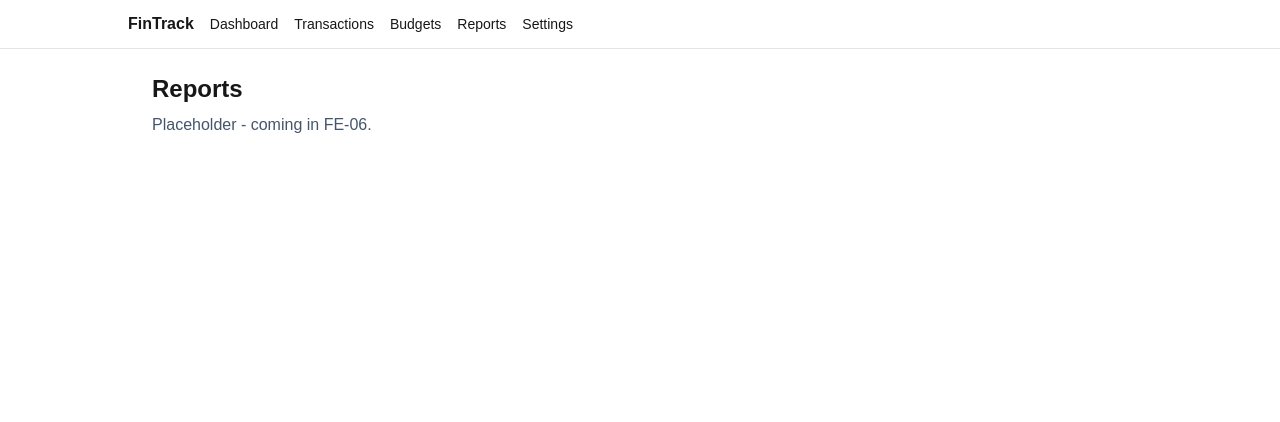
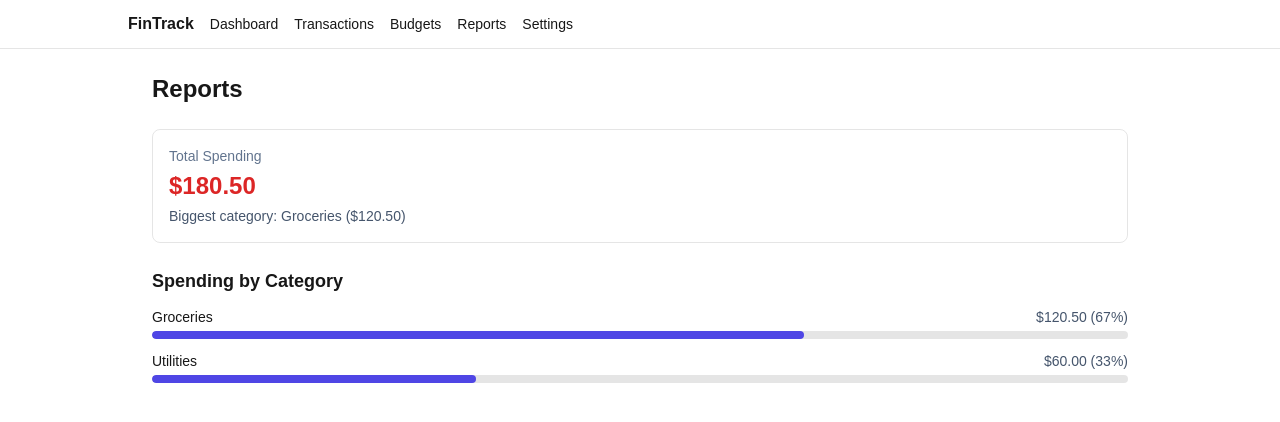
Before and after one commit to Umaimk/personalfinancetracker, a Next.js app: page /reports in a window 1280 px wide. Shown: the top 422 px of the page. Built offline with nearby package versions, Linux system fonts and the light colour scheme.

Commit message:
Add Reports page with category spending breakdown

```diff
--- a/app/reports/page.tsx
+++ b/app/reports/page.tsx
@@ -1,8 +1,99 @@
+"use client";
+
+import { useEffect, useState } from "react";
+import { getTransactions } from "@/lib/transactions";
+import { Transaction } from "@/lib/types";
+
+interface CategoryTotal {
+  category: string;
+  total: number;
+}
+
 export default function ReportsPage() {
+  const [transactions, setTransactions] = useState<Transaction[]>([]);
+  const [loaded, setLoaded] = useState(false);
+
+  useEffect(() => {
+    setTransactions(getTransactions());
+    setLoaded(true);
+  }, []);
+
+  if (!loaded) {
+    return (
+      <div>
+        <h1 className="text-2xl font-bold">Reports</h1>
+        <p className="mt-2 text-slate-600">Loading...</p>
+      </div>
+    );
+  }
+
+  const expenses = transactions.filter((t) => t.type === "expense");
+  const totalExpenses = expenses.reduce((sum, t) => sum + t.amount, 0);
+
+  const byCategory: Record<string, number> = {};
+  for (const t of expenses) {
+    byCategory[t.category] = (byCategory[t.category] || 0) + t.amount;
+  }
+
+  const categoryTotals: CategoryTotal[] = Object.entries(byCategory)
+    .map(([category, total]) => ({ category, total }))
+    .sort((a, b) => b.total - a.total);
+
+  const topCategory = categoryTotals[0];
+
   return (
     <div>
       <h1 className="text-2xl font-bold">Reports</h1>
-      <p className="mt-2 text-slate-600">Placeholder - coming in FE-06.</p>
+
+      {transactions.length === 0 ? (
+        <p className="mt-6 text-slate-600">No transactions yet — add some to see reports.</p>
+      ) : expenses.length === 0 ? (
+        <p className="mt-6 text-slate-600">No expenses recorded yet.</p>
+      ) : (
+        <>
+          <div className="mt-6 rounded-lg border border-black/10 p-4">
+            <p className="text-sm text-slate-500">Total Spending</p>
+            <p className="mt-1 text-2xl font-semibold text-expense">
+              ${totalExpenses.toFixed(2)}
+            </p>
+            {topCategory && (
+              <p className="mt-1 text-sm text-slate-600">
+                Biggest category: <span className="font-medium">{topCategory.category}</span> ($
+                {topCategory.total.toFixed(2)})
+              </p>
+            )}
+          </div>
+
+          <div className="mt-6">
+            <h2 className="text-lg font-semibold">Spending by Category</h2>
+            <ul className="mt-3 space-y-3">
+              {categoryTotals.map((c) => {
+                const pct = (c.total / totalExpenses) * 100;
+                return (
+                  <li key={c.category}>
+                    <div className="flex justify-between text-sm">
+                      <span>{c.category}</span>
+                      <span className="text-slate-600">
+                        ${c.total.toFixed(2)} ({pct.toFixed(0)}%)
+                      </span>
+                    </div>
+                    <div
+                      className="mt-1 h-2 w-full overflow-hidden rounded-full bg-black/10"
+                      role="progressbar"
+                      aria-valuenow={Math.round(pct)}
+                      aria-valuemin={0}
+                      aria-valuemax={100}
+                      aria-label={`${c.category} share of total spending`}
+                    >
+                      <div className="h-full rounded-full bg-brand" style={{ width: `${pct}%` }} />
+                    </div>
+                  </li>
+                );
+              })}
+            </ul>
+          </div>
+        </>
+      )}
     </div>
   );
 }
```
